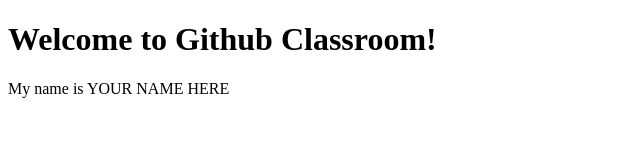
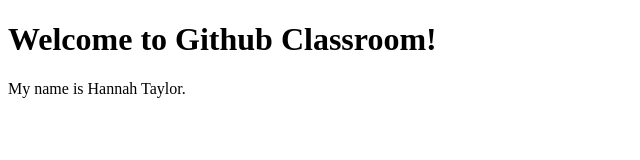
Before and after one commit to ladeeluc/ux-q3-intro-to-github-classroom-asuserswish, a plain HTML site: page index.html in a window 1280 px wide. Shown: the full height of the page, 0-640 px from the left. Drawn offline with Linux system fonts and the light colour scheme.

Commit message:
Add my name

```diff
--- a/index.html
+++ b/index.html
@@ -21,7 +21,7 @@
 
   <body>
     <h1>Welcome to Github Classroom!</h1>
-    <div>My name is YOUR NAME HERE</div>
+    <div>My name is Hannah Taylor.</div>
     <!-- Your html here -->
   </body>
 </html>
```
